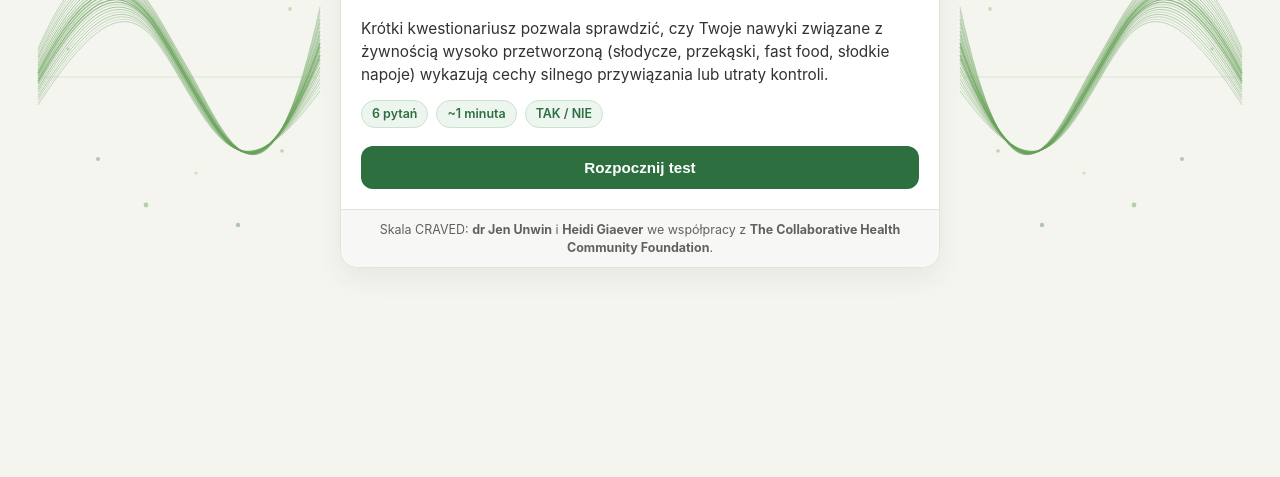
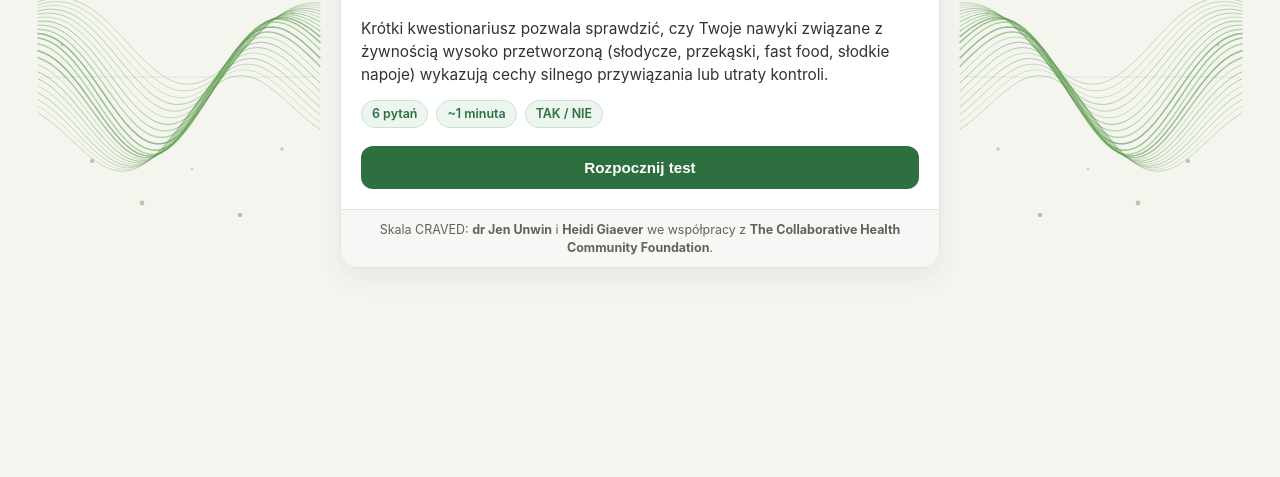
Before and after one commit to piotr67ce/CRAVED, a plain HTML site: page index.html in a window 1280 px wide. Shown: the part 323-800 px from the top of the page. Drawn offline with Linux system fonts and the light colour scheme.

Commit message:
Update index.html

```diff
--- a/index.html
+++ b/index.html
@@ -210,7 +210,7 @@
             display: block;
         }
 
-        /* Fale po bokach karty na komputerze z wolnym polem (ramką) wokół karty */
+        /* Nieskręcone fale po bokach karty na komputerze z wolnym polem (ramką) wokół karty */
         .desktop-waves {
             display: none;
         }
@@ -225,7 +225,7 @@
                 height: 520px;
                 pointer-events: none;
                 z-index: 1;
-                opacity: 0.82;
+                opacity: 0.85;
             }
 
             .desktop-waves.left {
@@ -627,20 +627,23 @@
             font-size: 0.84rem;
         }
 
-        .btn-share-main {
+        .btn-share-icon {
+            display: inline-flex;
+            align-items: center;
+            justify-content: center;
+            width: 34px;
+            height: 34px;
             background: var(--accent-deep);
             color: #ffffff;
             border: none;
-            border-radius: 8px;
-            padding: 6px 12px;
-            font-size: 0.8rem;
-            font-weight: 700;
+            border-radius: 9px;
             cursor: pointer;
-            transition: background 0.16s ease;
+            transition: background 0.16s ease, transform 0.14s ease;
         }
 
-        .btn-share-main:hover {
+        .btn-share-icon:hover {
             background: var(--accent-hover);
+            transform: translateY(-1px);
         }
 
         .share-channels {
@@ -717,7 +720,7 @@
 </head>
 <body>
 
-    <!-- Fale po bokach karty na komputerach (z wolnym polem wokół karty, bez spirali, z luźnymi punktami) -->
+    <!-- Nieskręcone fale z luźnymi punktami po bokach karty na komputerze -->
     <svg id="waves-left" class="desktop-waves left" viewBox="0 0 290 520" fill="none" aria-hidden="true"></svg>
     <svg id="waves-right" class="desktop-waves right" viewBox="0 0 290 520" fill="none" aria-hidden="true"></svg>
 
@@ -858,7 +861,15 @@
             <div class="footer-share-box">
                 <div class="share-row">
                     <span class="share-label">Prześlij znajomym</span>
-                    <button type="button" class="btn-share-main" onclick="handleMainShare()">Share</button>
+                    <button type="button" class="btn-share-icon" onclick="handleMainShare()" aria-label="Udostępnij wynik" title="Udostępnij">
+                        <svg width="17" height="17" viewBox="0 0 24 24" fill="none" stroke="currentColor" stroke-width="2.2" stroke-linecap="round" stroke-linejoin="round" aria-hidden="true">
+                            <circle cx="18" cy="5" r="3"></circle>
+                            <circle cx="6" cy="12" r="3"></circle>
+                            <circle cx="18" cy="19" r="3"></circle>
+                            <line x1="8.59" y1="13.51" x2="15.42" y2="17.49"></line>
+                            <line x1="15.41" y1="6.51" x2="8.59" y2="10.49"></line>
+                        </svg>
+                    </button>
                 </div>
                 <div id="share-channels" class="share-channels">
                     <a id="share-wa" class="share-chip" target="_blank" rel="noopener noreferrer">WhatsApp</a>
@@ -881,62 +892,70 @@
             </svg>
         `;
 
-        /* Same fale + luźne punkty, bez spirali */
-        function buildWavesOnlySvg(phaseShift = 0) {
-            let parts = [];
+        /* Nieskręcone, płynne fale biegnące równolegle w jednym kierunku + luźne punkty */
+        function buildSmoothParallelWavesSvg(phaseShift = 0) {
+            const parts = [];
+            const numWaves = 22;
+            const samples = 48;
+            const width = 290;
 
-            parts.push(`<line x1="8" y1="260" x2="282" y2="260" stroke="#4c8c2b" stroke-width="0.7" stroke-opacity="0.24"/>`);
+            /* Subtelna oś pozioma jak na wzorze[cite: 2] */
+            parts.push(`<line x1="6" y1="260" x2="284" y2="260" stroke="#4c8c2b" stroke-width="0.7" stroke-opacity="0.22"/>`);
 
-            const strands = 22;
-            for (let i = 0; i < strands; i++) {
-                const k = (i / (strands - 1)) - 0.5;
-                const spread = k * 44 + phaseShift;
+            for (let w = 0; w < numWaves; w++) {
+                const ratio = w / (numWaves - 1); /* 0..1 */
+                const centered = ratio - 0.5; /* -0.5..+0.5 */
+                const centerWeight = 1 - Math.abs(centered) * 1.45;
 
-                const startY = 260 + k * 56;
-                const cp1x = 85 + spread * 0.45;
-                const cp1y = 115 + k * 76;
-                const midX = 152;
-                const midY = 260 + k * 24;
-                const cp2x = 220 - spread * 0.35;
-                const cp2y = 405 - k * 68;
-                const endX = 286;
-                const endY = 232 + k * 84;
+                const baseY = 260 + centered * 92;
+                const amp = 44 + Math.max(0, centerWeight) * 34;
+                const freq = 0.023 + centered * 0.0025;
+                const phase = phaseShift * 0.14 + centered * 1.35;
 
-                const strokeColor = i % 3 === 0 ? "#2e6f40" : (i % 3 === 1 ? "#4c8c2b" : "#68b847");
-                const opacity = (0.2 + (1 - Math.abs(k) * 1.4) * 0.44).toFixed(2);
-                const width = Math.abs(k) < 0.12 ? "1.45" : "0.95";
+                let d = "";
+                for (let s = 0; s <= samples; s++) {
+                    const u = s / samples;
+                    const x = 4 + u * (width - 8);
+                    const envelope = 0.55 + 0.45 * Math.sin(u * Math.PI);
+                    const y = baseY + Math.sin(x * freq + phase) * amp * envelope;
+                    d += (s === 0 ? "M " : " L ") + `${x.toFixed(1)} ${y.toFixed(1)}`;
+                }
+
+                const strokeColor = w % 3 === 0 ? "#2e6f40" : (w % 3 === 1 ? "#4c8c2b" : "#68b847");
+                const opacity = (0.18 + Math.max(0, centerWeight) * 0.44).toFixed(2);
+                const strokeWidth = Math.abs(centered) < 0.12 ? "1.45" : "0.95";
 
                 parts.push(
-                    `<path d="M 4 ${startY} C ${cp1x} ${cp1y}, ${midX - 38} ${midY - 64}, ${midX} ${midY} C ${midX + 38} ${midY + 64}, ${cp2x} ${cp2y}, ${endX} ${endY}" stroke="${strokeColor}" stroke-width="${width}" stroke-opacity="${opacity}" fill="none"/>`
+                    `<path d="${d}" stroke="${strokeColor}" stroke-width="${strokeWidth}" stroke-opacity="${opacity}" fill="none" stroke-linecap="round"/>`
                 );
             }
 
-            /* Luźne punkty rozmieszczone między falami */
+            /* Luźne punkty jak na wzorze[cite: 2] */
             const dots = [
-                { cx: 48, cy: 132, r: 2.2, c: "#4c8c2b", o: 0.45 },
-                { cx: 92, cy: 178, r: 1.7, c: "#2e6f40", o: 0.38 },
-                { cx: 136, cy: 112, r: 2.4, c: "#68b847", o: 0.46 },
-                { cx: 178, cy: 154, r: 1.8, c: "#2e6f40", o: 0.36 },
-                { cx: 224, cy: 126, r: 2.3, c: "#4c8c2b", o: 0.44 },
-                { cx: 256, cy: 192, r: 1.9, c: "#68b847", o: 0.42 },
-                { cx: 64, cy: 342, r: 2.1, c: "#2e6f40", o: 0.4 },
-                { cx: 112, cy: 388, r: 2.4, c: "#4c8c2b", o: 0.46 },
-                { cx: 162, cy: 356, r: 1.6, c: "#68b847", o: 0.35 },
-                { cx: 204, cy: 408, r: 2.2, c: "#2e6f40", o: 0.42 },
-                { cx: 248, cy: 334, r: 1.8, c: "#4c8c2b", o: 0.38 },
-                { cx: 34, cy: 232, r: 1.5, c: "#4c8c2b", o: 0.32 }
+                { cx: 42, cy: 138, r: 2.2, c: "#4c8c2b", o: 0.46 },
+                { cx: 88, cy: 174, r: 1.7, c: "#2e6f40", o: 0.38 },
+                { cx: 134, cy: 118, r: 2.4, c: "#68b847", o: 0.48 },
+                { cx: 176, cy: 162, r: 1.8, c: "#2e6f40", o: 0.36 },
+                { cx: 222, cy: 134, r: 2.2, c: "#4c8c2b", o: 0.44 },
+                { cx: 258, cy: 196, r: 1.9, c: "#68b847", o: 0.42 },
+                { cx: 58, cy: 344, r: 2.1, c: "#2e6f40", o: 0.42 },
+                { cx: 108, cy: 386, r: 2.4, c: "#4c8c2b", o: 0.46 },
+                { cx: 158, cy: 352, r: 1.6, c: "#68b847", o: 0.36 },
+                { cx: 206, cy: 398, r: 2.2, c: "#2e6f40", o: 0.42 },
+                { cx: 248, cy: 332, r: 1.8, c: "#4c8c2b", o: 0.38 },
+                { cx: 28, cy: 228, r: 1.5, c: "#4c8c2b", o: 0.32 }
             ];
 
-            dots.forEach((d) => {
-                parts.push(`<circle cx="${d.cx}" cy="${d.cy}" r="${d.r}" fill="${d.c}" fill-opacity="${d.o}"/>`);
+            dots.forEach((pt) => {
+                parts.push(`<circle cx="${pt.cx}" cy="${pt.cy}" r="${pt.r}" fill="${pt.c}" fill-opacity="${pt.o}"/>`);
             });
 
             return parts.join("");
         }
 
         function updateDesktopWaves(stepIndex = 0) {
-            const shift = (stepIndex - 2.5) * 3.5;
-            const content = buildWavesOnlySvg(shift);
+            const shift = (stepIndex - 2.5) * 3.2;
+            const content = buildSmoothParallelWavesSvg(shift);
             document.getElementById("waves-left").innerHTML = content;
             document.getElementById("waves-right").innerHTML = content;
         }
```
